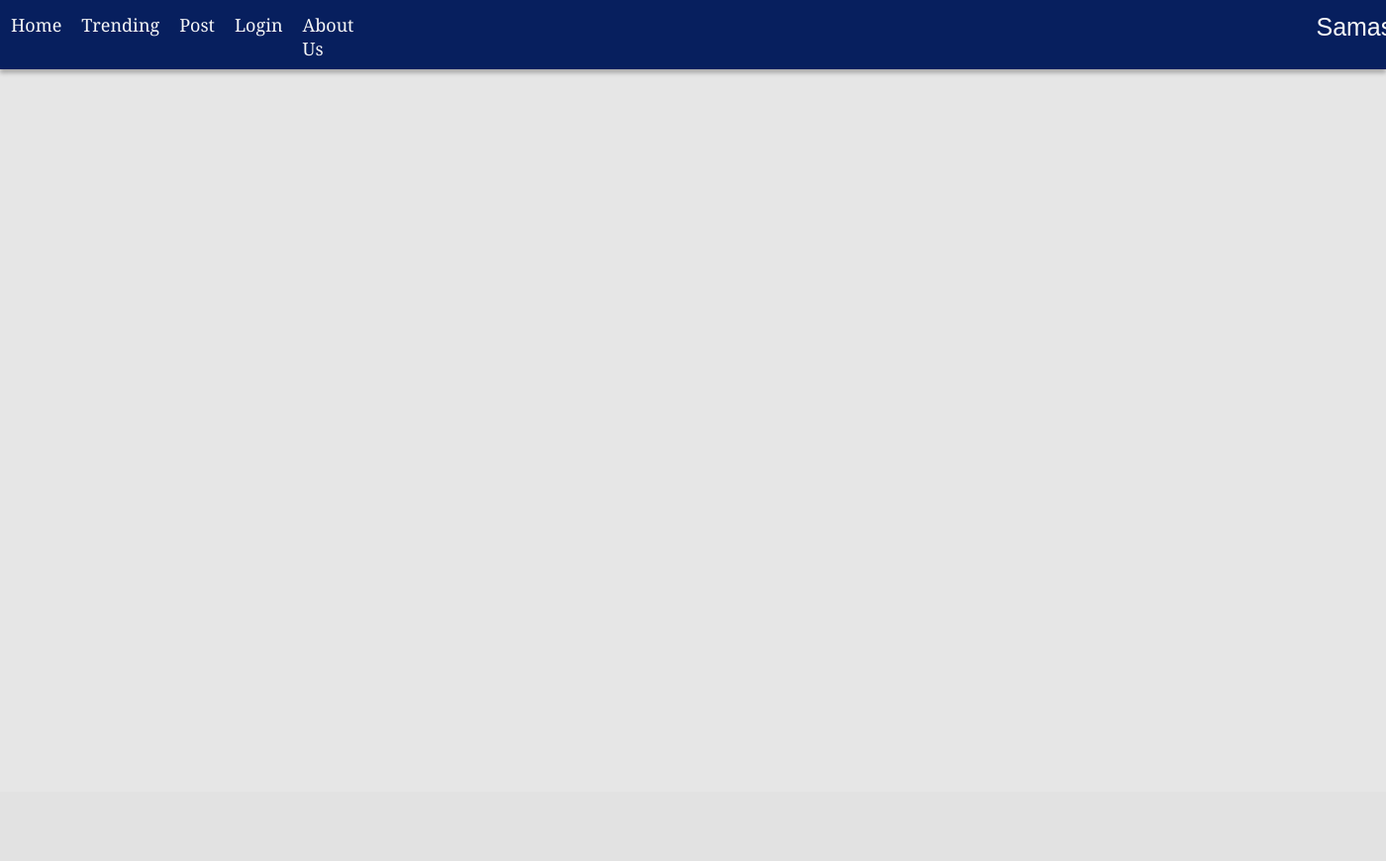
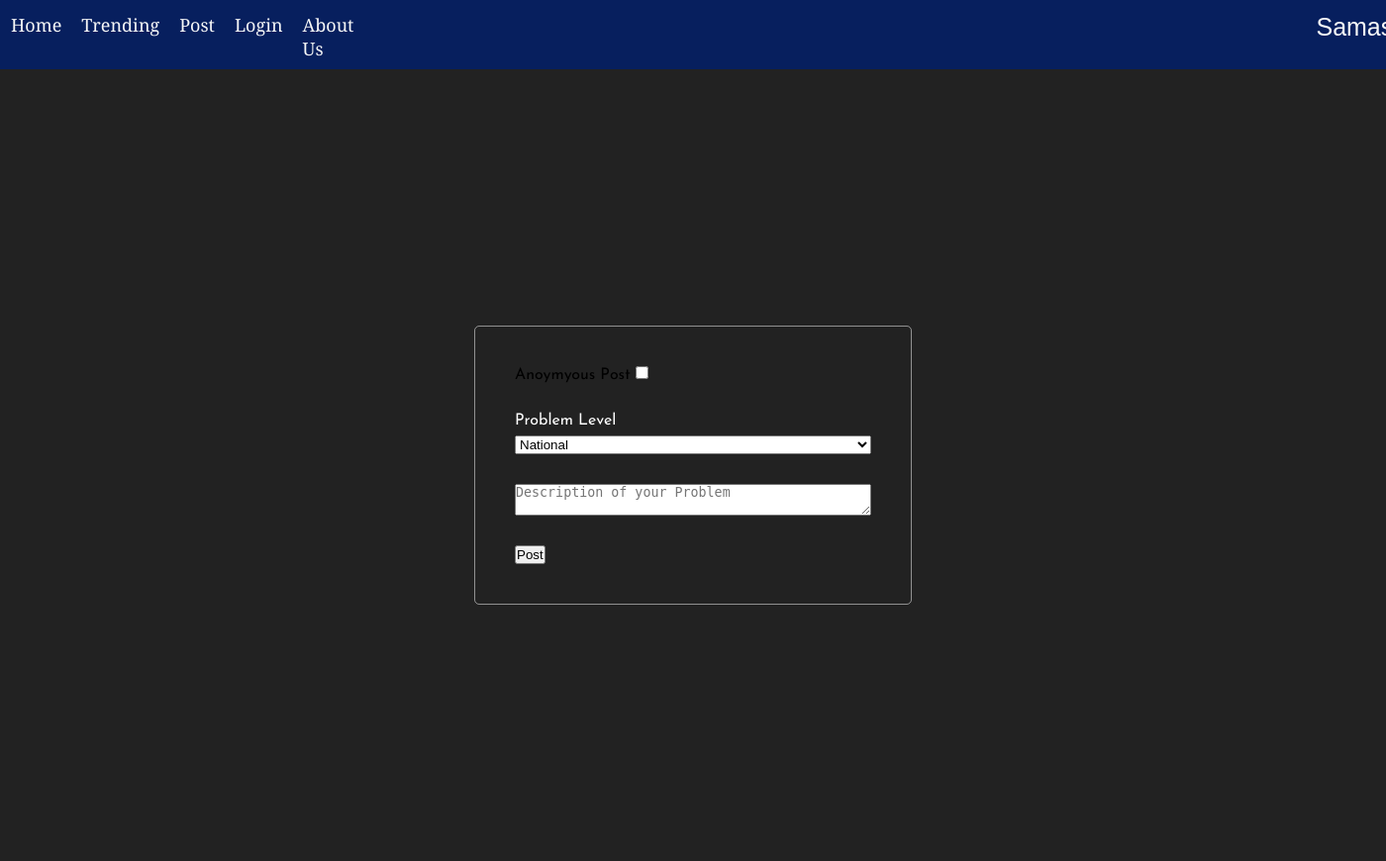
Before and after one commit to sandarva3/HackFest, a Django app: template templates/post.html in a window 1400 px wide; the page is wider, and only the part inside the window is pictured. Shown: that part at 99% size. Before the commit the page ends 75 px from the top of that part, so only its background shows below. Run offline with Django 5.2, Linux system fonts and the light colour scheme; the template is opened without the code that fills it, so the values that code supplies are empty.

Commit message:
Add files via upload

```diff
--- a/templates/post.html
+++ b/templates/post.html
@@ -5,6 +5,7 @@
     <meta name="viewport" content="width=device-width, initial-scale=1.0" />
     <title>Document</title>
     <link rel="stylesheet" href="style.css" >
+    <link rel="stylesheet" href="style1.css" >
   </head>
   <body>
     <div class="containernav1">
@@ -20,5 +21,25 @@
       </ul>
     </div>
     </div>
+    <div class="formwrapper">
+        <form><div class="checkany">
+            <span class="any">Anoymyous Post</span>
+         <input type="checkbox" class="checkany"></div>
+            <div class="input_group">
+            <lable>Problem Level</lable>
+            <select class="level">
+           <option value="National Level">National</option>
+           <option value="Municipality">Municipality</option>
+           <option value="Local Level">Ward</option>
+        </select>
+    </div>
+              <textarea class="description" type="text" placeholder="Description of your Problem"></textarea>
+
+          <div class="button">
+            <button class="btn">Post</button>
+              </div>
+            </div>
+        </form>
+      </div>
   </body>
 </html>
```
